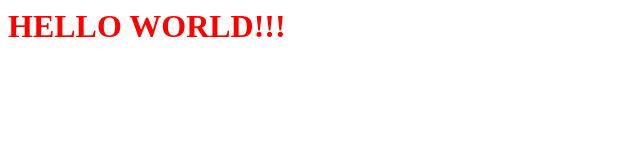
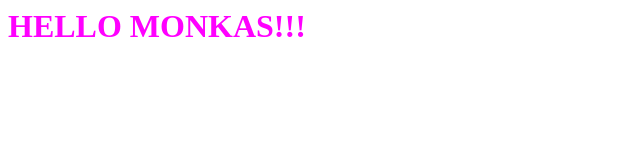
Before and after one commit to leoska/bsbo-0204-2021-prak1, a website: page app/index.html in a window 1280 px wide. Shown: the whole page, without its empty margins (0-640 px from the left). Drawn offline with Linux system fonts and the light colour scheme.

Commit message:
Update index.html

```diff
--- a/app/index.html
+++ b/app/index.html
@@ -3,6 +3,6 @@
 
     </head>
     <body>
-        <h1 style="color: red;">HELLO WORLD!!!</h1>
+        <h1 style="color: magenta;">HELLO MONKAS!!!</h1>
     </body>
 </html>
```
